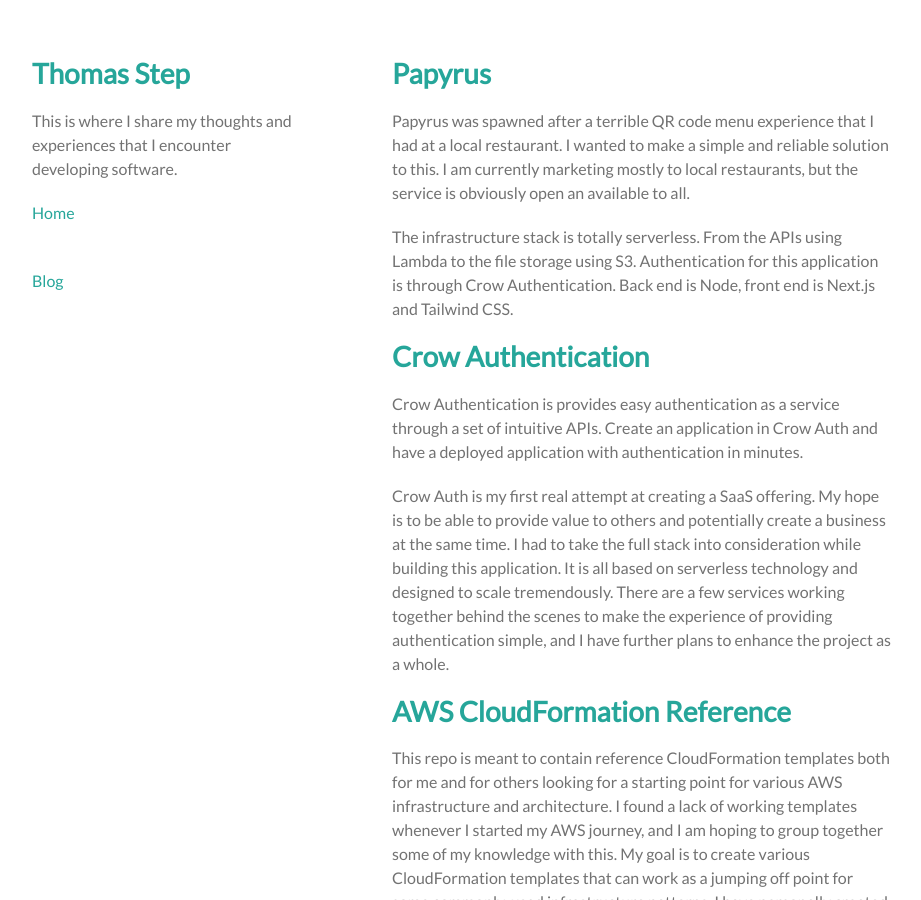
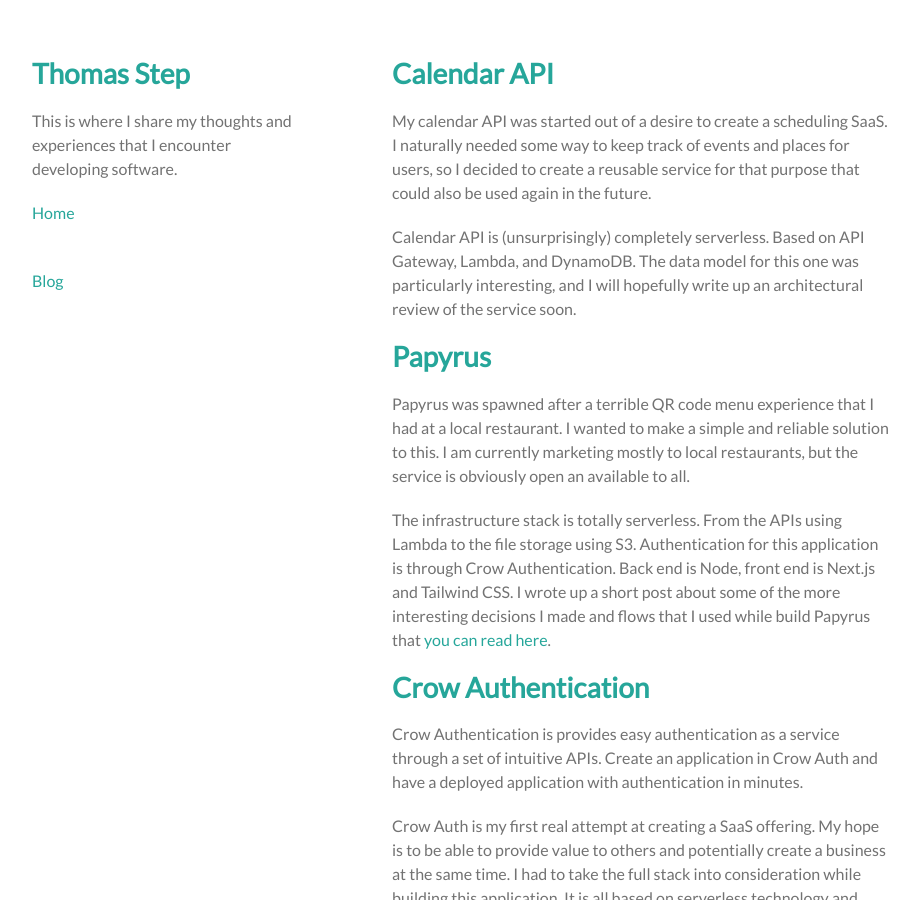
Before and after one commit to thomasstep/thomasstep.github.io, a Jekyll site: the page built from projects.md, in a window 1280 px wide and 900 px high. Shown: the whole window, without its empty margins (178-1099 px from the left). Built offline with Jekyll 4.4.1, drawn with Linux system fonts in a browser that asks for light colours; comment, search, counter and statistics services are not loaded.

```diff
--- a/projects.md
+++ b/projects.md
@@ -4,11 +4,17 @@
 hide_mailchimp_signup: true
 ---
 
+# [Calendar API](https://rapidapi.com/tstep916/api/calendar22)
+
+My calendar API was started out of a desire to create a scheduling SaaS. I naturally needed some way to keep track of events and places for users, so I decided to create a reusable service for that purpose that could also be used again in the future.
+
+Calendar API is (unsurprisingly) completely serverless. Based on API Gateway, Lambda, and DynamoDB. The data model for this one was particularly interesting, and I will hopefully write up an architectural review of the service soon.
+
 # [Papyrus](https://papyrus.thomasstep.com/)
 
 Papyrus was spawned after a terrible QR code menu experience that I had at a local restaurant. I wanted to make a simple and reliable solution to this. I am currently marketing mostly to local restaurants, but the service is obviously open an available to all.
 
-The infrastructure stack is totally serverless. From the APIs using Lambda to the file storage using S3. Authentication for this application is through Crow Authentication. Back end is Node, front end is Next.js and Tailwind CSS.
+The infrastructure stack is totally serverless. From the APIs using Lambda to the file storage using S3. Authentication for this application is through Crow Authentication. Back end is Node, front end is Next.js and Tailwind CSS. I wrote up a short post about some of the more interesting decisions I made and flows that I used while build Papyrus that [you can read here](/blog/papyrus-architecture).
 
 # [Crow Authentication](https://crowauth.thomasstep.com/)
 
```
Also changed, not shown: _drafts/building-a-site-analytics-application.md (deleted, +0 -2 lines), _drafts/calendar-api-architecture.md (added, +13 -0 lines), _posts/2022-03-15-building-a-site-analytics-application.md (added, +13 -0 lines).
